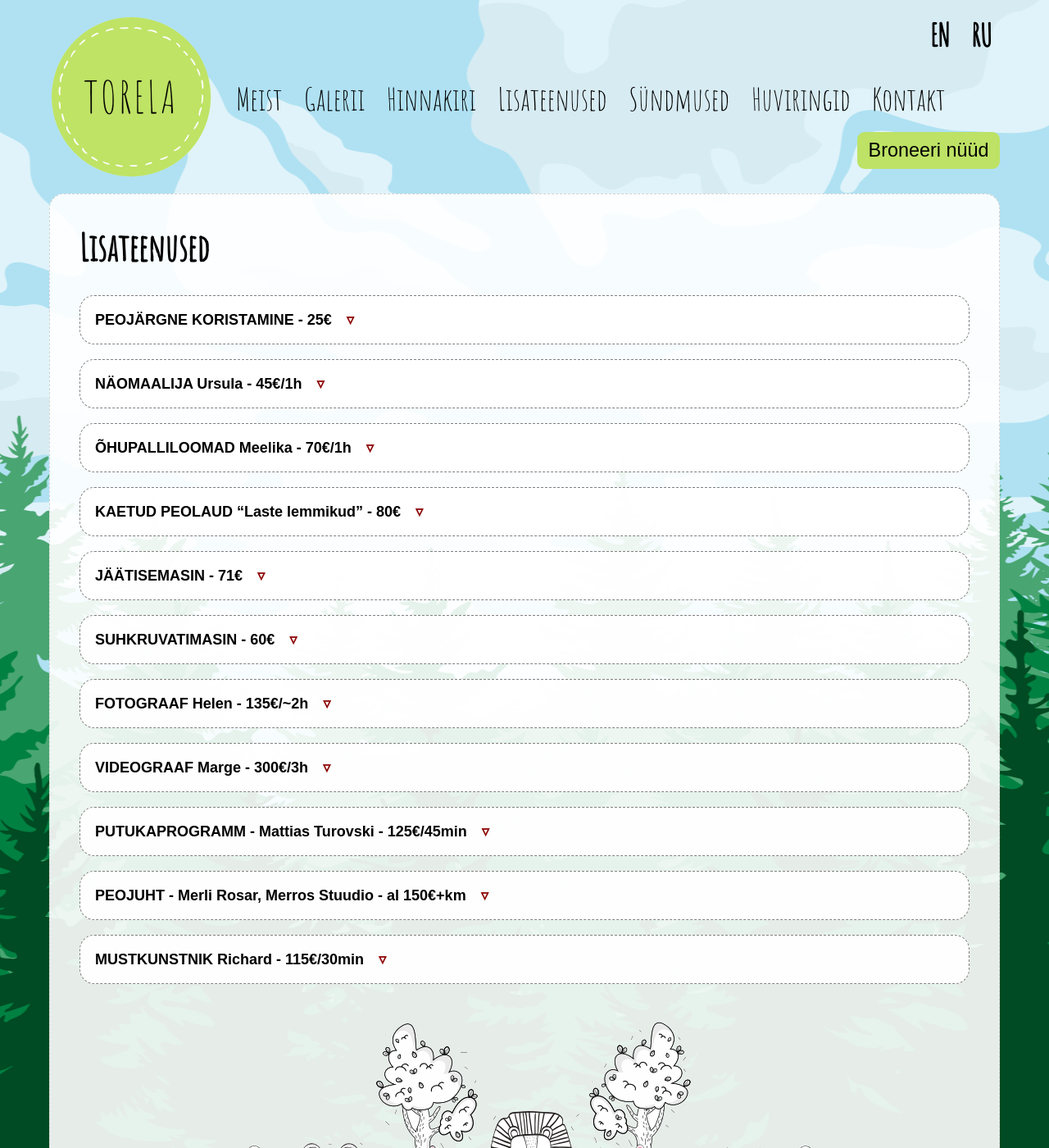
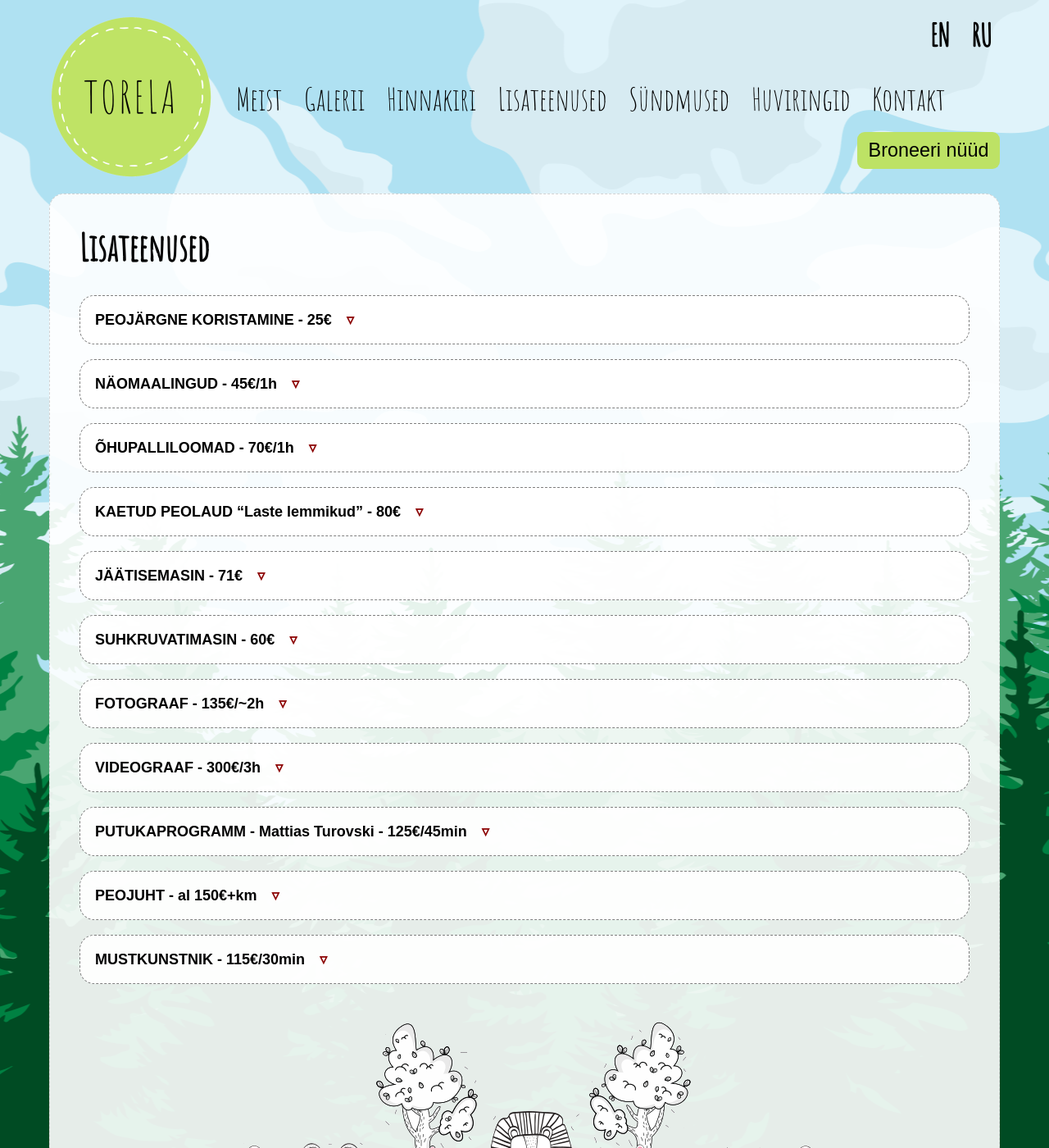
Before and after one commit to mypsik/torela, a Jekyll site: the page built from lisateenused/index.md, in a window 1280 px wide and 1400 px high. Shown: the whole window at 82% size. Built offline with Jekyll 4.4.1, drawn with Linux system fonts in a browser that asks for light colours.

Commit message:
Update index.md

```diff
--- a/lisateenused/index.md
+++ b/lisateenused/index.md
@@ -10,7 +10,7 @@ ru: /ru/services/
 PEOJÄRGNE KORISTAMINE - 25€
 : Kui sünnipäev läbi, siis lilled kaenlasse ja kingid näppu ning meie koristame ja peseme kõik ise.
 
-NÄOMAALIJA Ursula - 45€/1h
+NÄOMAALINGUD - 45€/1h
 
 : Näomaalinguid teeb Grimmikooli õppejõud ja rahvusvahelise näomaaligute konkursi võitja Ursula Otsing.
 
@@ -26,7 +26,7 @@ NÄOMAALIJA Ursula - 45€/1h
   <img alt="Näomaaling Ükssarvik" src="naomaaling2.jpg" height="150">
 
 
-ÕHUPALLILOOMAD Meelika - 70€/1h
+ÕHUPALLILOOMAD - 70€/1h
 
 : Meelika Mäeorg teeb kõige vahvamaid õhupalliloomi!
 
@@ -60,7 +60,7 @@ SUHKRUVATIMASIN - 60€
   Hinnas on: suhkruvatimasin, kuppel, suhkru dosaator, 1kg suhkrut, 50 puidust pulka. Võimalik saada värvilisi erinevate maitsetega suhkruid.
 
 
-FOTOGRAAF Helen - 135€/~2h
+FOTOGRAAF - 135€/~2h
 
 : Lapse sünnipäeva ehedaid emotsioone aitab püüda ja jäädvustada Helen Tulp!
 
@@ -70,7 +70,7 @@ FOTOGRAAF Helen - 135€/~2h
   Pildid valmivad nädalaga ja albumile ligipääs saadetakse privaatse lingina, kust on võimalik pildid alla laadida või otse sõpradega jagada.
 
 
-VIDEOGRAAF Marge - 300€/3h
+VIDEOGRAAF - 300€/3h
 
 : Lapse sünnipäeva säravamad ja tähtsamad hetked kvaliteetselt videopildile!
 
@@ -92,7 +92,7 @@ PUTUKAPROGRAMM - Mattias Turovski - 125€/45min
   Programm loob eeldused selgrootute loomadega iseseisvaks tutvumiseks, suhtlemiseks ja käsitlemiseks, märksõnadega austus ja   hool.
 
 
-PEOJUHT - Merli Rosar, Merros Stuudio - al 150€+km
+PEOJUHT - al 150€+km
 
 : Peojuht Merli Rosar, Merros Stuudiost aitab teha sünnipäevad kordumatuks!
   Valikus on mitmed kostümeeritud tegelaskujud ja programmid pikkusega 1-1,5h.
@@ -110,7 +110,7 @@ PEOJUHT - Merli Rosar, Merros Stuudio - al 150€+km
   <img alt="Pipi Pikksukk" src="pipi-pikksukk.jpg" height="150">
 
 
-MUSTKUNSTNIK Richard - 115€/30min
+MUSTKUNSTNIK - 115€/30min
 
 : Mustkunstnik Richard Samarüütel lisab laste sünnipäevadele maagiat ja unustamatuid trikke.
 
```
Also changed, not shown: other parts of lisateenused/index.md (+16 -0 lines).
